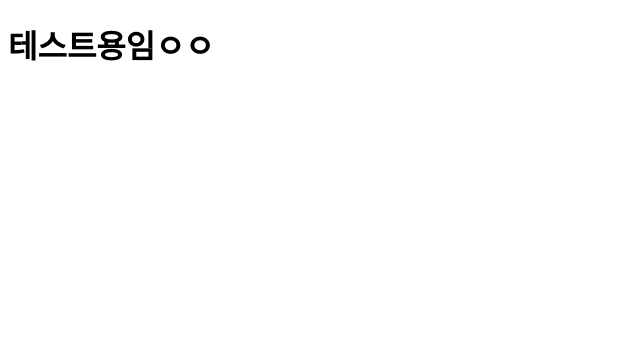
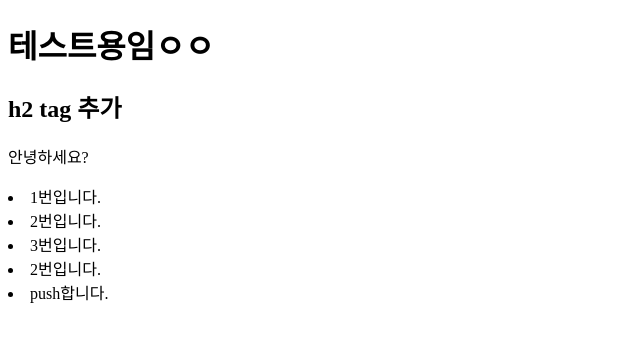
Before and after one commit to Tunner95/test, a plain HTML site: page index.html in a window 1280 px wide. Shown: the whole page, without its empty margins (0-640 px from the left). Drawn offline with Linux system fonts and the light colour scheme.

Commit message:
push 추가

```diff
--- a/index.html
+++ b/index.html
@@ -3,9 +3,18 @@
 <head>
 	<meta charset="UTF-8">
 	<meta name="Viewport" content="width-device-width, initial-scale=1.0">
-	<title>Document</title>
+	<title>협업 실습</title>
 </head>
 <body>
 	<h1>테스트용임ㅇㅇ</h1>
+	<h2>h2 tag 추가</h2>
+	<p>안녕하세요?</p>
+	<div>
+		<li>1번입니다.</li>
+		<li>2번입니다.</li>
+		<li>3번입니다.</li>
+		<li>2번입니다.</li>
+		<li>push합니다.</li>
+	</div>
 </body>
 </html>
```
